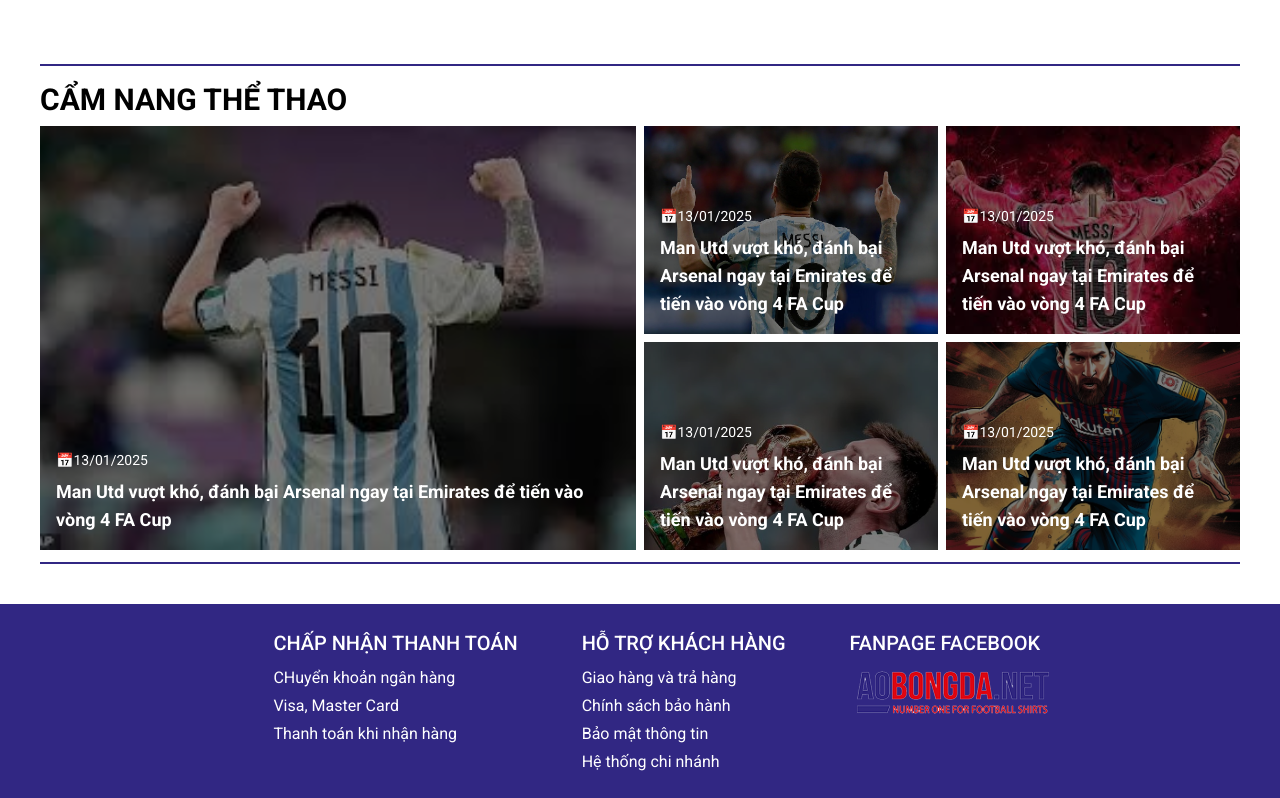
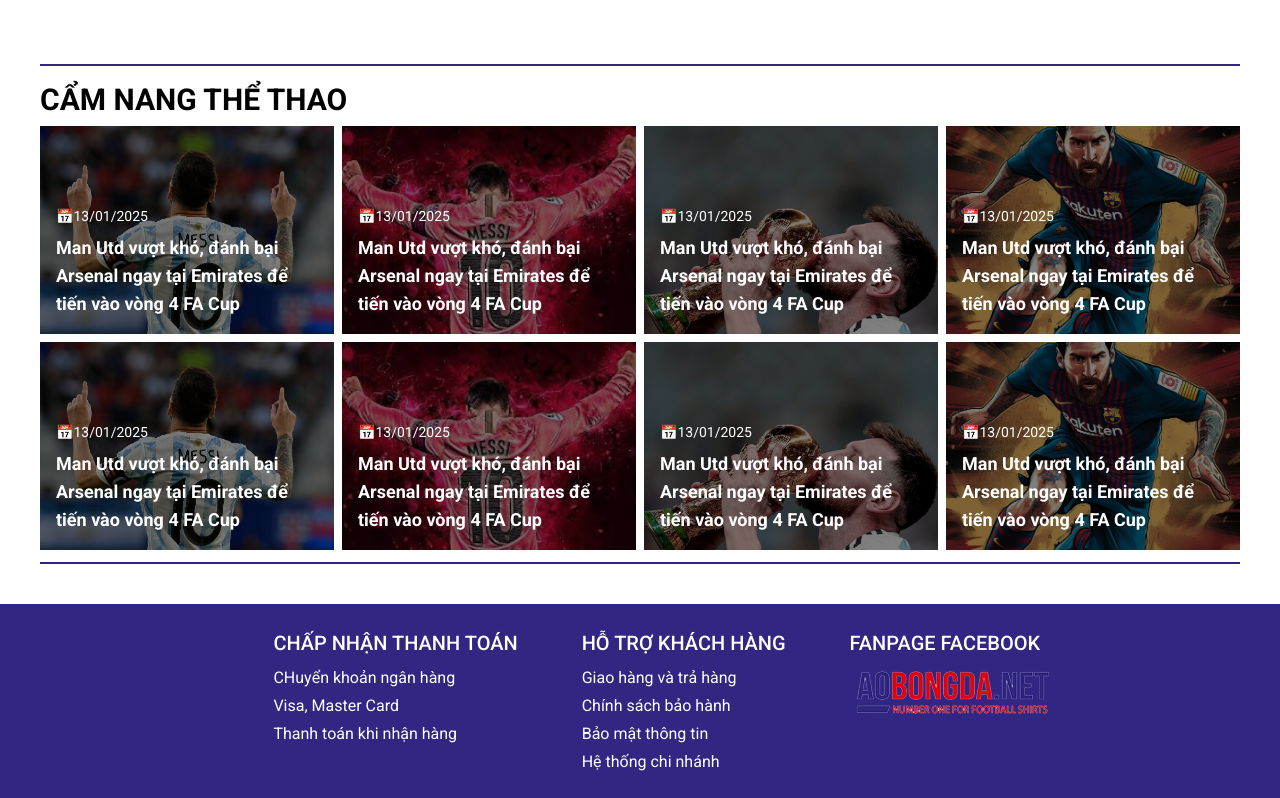
Before and after one commit to lesitoan/sport_ecommerce_web, a React (Vite) app: page / in a window 1280 px wide. Shown: the part 836-1634 px from the top of the page. Built offline with nearby package versions, Linux system fonts and the light colour scheme; no server answers.

Commit message:
finish fe version 1.0.0

```diff
--- a/package.json
+++ b/package.json
@@ -23,6 +23,7 @@
         "react-dom": "^18.3.1",
         "react-hook-form": "^7.53.2",
         "react-icons": "^5.3.0",
+        "react-image-gallery": "^1.4.0",
         "react-router-dom": "^6.27.0",
         "react-slideshow-image": "^4.3.2",
         "react-toastify": "^10.0.6",
--- a/src/pages/ProductsPage.jsx
+++ b/src/pages/ProductsPage.jsx
@@ -25,12 +25,12 @@ const ProductPage = () => {
 
     return (
         <>
-            <h3 className="font-semibold text-lg sm:text-xl md:text-2xl xl:text-3xl mt-5 mb-2 uppercase">
+            {/* <h3 className="font-semibold text-lg sm:text-xl md:text-2xl xl:text-3xl mt-5 mb-2 uppercase">
                 Áo bóng đá câu lạc bộ
-            </h3>
+            </h3> */}
 
             <div className="my-5 flex gap-y-5 flex-col lg:flex-row justify-between items-center text-sm sm:text-base 2xl:text-lg">
-                <ul className="flex justify-start gap-x-2 gap-y-4 lg:w-3/4 flex-wrap">
+                {/* <ul className="flex justify-start gap-x-2 gap-y-4 lg:w-3/4 flex-wrap">
                     <li>
                         <a
                             href="#"
@@ -63,7 +63,7 @@ const ProductPage = () => {
                             Ligue1
                         </a>
                     </li>
-                </ul>
+                </ul> */}
                 <SortSelector />
             </div>
 
--- /dev/null
+++ b/src/ui/ImageSlider .jsx
@@ -0,0 +1,43 @@
+import { useEffect, useRef } from 'react';
+import ImageGallery from 'react-image-gallery';
+import 'react-image-gallery/styles/css/image-gallery.css';
+
+const ImageSlider = ({ images, show, onShow }) => {
+    const imagesRef = useRef(null);
+    useEffect(() => {
+        const handleClickOutside = (event) => {
+            if (imagesRef.current && !imagesRef.current.contains(event.target)) {
+                onShow(false);
+            }
+        };
+
+        document.addEventListener('mousedown', handleClickOutside);
+
+        return () => {
+            document.removeEventListener('mousedown', handleClickOutside);
+        };
+    }, []);
+
+    const newImages = images.map((image) => ({
+        original: image,
+        thumbnail: image,
+    }));
+
+    return (
+        <div
+            className={`${
+                !show && 'hidden'
+            } text-sm sm:text-base fixed top-0 right-0 left-0 z-50 flex justify-center items-center w-full h-full hover:text-black lowercase bg-black/60`}
+        >
+            <div className="w-full md:w-2/5" ref={imagesRef}>
+                <ImageGallery
+                    items={newImages}
+                    showFullscreenButton={true} // Nút phóng to
+                    showPlayButton={false} // Bỏ chế độ tự động chạy
+                />
+            </div>
+        </div>
+    );
+};
+
+export default ImageSlider;
--- a/src/ui/News.jsx
+++ b/src/ui/News.jsx
@@ -4,7 +4,7 @@ const News = () => {
             <hr className="border-t-2 border-main-color mb-2" />
             <h3 className="font-semibold text-xl sm:text-2xl xl:text-3xl mb-2 uppercase mt-4">Cẩm nang thể thao</h3>
             <div className="grid grid-cols-2 sm:grid-cols-4 sm:grid-rows-2 gap-2 auto-cols-min auto-rows-min">
-                <div className="relative bg-amber-400 min-h-52 col-start-1 col-span-2 row-span-full overflow-hidden">
+                {/* <div className="relative bg-amber-400 min-h-52 col-start-1 col-span-2 row-span-full overflow-hidden">
                     <div className="absolute inset-0 bg-black/50 flex items-end p-4">
                         <div className="text-white">
                             <p className="text-sm mb-2 flex items-center">
@@ -16,6 +16,58 @@ const News = () => {
                         </div>
                     </div>
                     <img className="w-full h-full object-cover" src="/messi/5.jfif" alt="photo" />
+                </div> */}
+                <div className="relative bg-amber-400 h-52 overflow-hidden">
+                    <div className="absolute inset-0 bg-black/50 flex items-end p-4">
+                        <div className="text-white">
+                            <p className="text-sm mb-2 flex items-center">
+                                <span clasNames="mr-2">📅</span> 13/01/2025
+                            </p>
+                            <h2 className="text-sm md:text-base xl:text-lg font-bold">
+                                Man Utd vượt khó, đánh bại Arsenal ngay tại Emirates để tiến vào vòng 4 FA Cup
+                            </h2>
+                        </div>
+                    </div>
+                    <img className="w-full h-full object-cover" src="/messi/1.jpg" alt="Ảnh sản phẩm" />
+                </div>
+                <div className="relative bg-amber-400 h-52 overflow-hidden">
+                    <div className="absolute inset-0 bg-black/50 flex items-end p-4">
+                        <div className="text-white">
+                            <p className="text-sm mb-2 flex items-center">
+                                <span clasNames="mr-2">📅</span> 13/01/2025
+                            </p>
+                            <h2 className="text-sm md:text-base xl:text-lg font-bold">
+                                Man Utd vượt khó, đánh bại Arsenal ngay tại Emirates để tiến vào vòng 4 FA Cup
+                            </h2>
+                        </div>
+                    </div>
+                    <img className="w-full h-full object-cover" src="/messi/2.jfif" alt="Ảnh sản phẩm" />
+                </div>
+                <div className="relative bg-amber-400 h-52 overflow-hidden">
+                    <div className="absolute inset-0 bg-black/50 flex items-end p-4">
+                        <div className="text-white">
+                            <p className="text-sm mb-2 flex items-center">
+                                <span clasNames="mr-2">📅</span> 13/01/2025
+                            </p>
+                            <h2 className="text-sm md:text-base xl:text-lg font-bold">
+                                Man Utd vượt khó, đánh bại Arsenal ngay tại Emirates để tiến vào vòng 4 FA Cup
+                            </h2>
+                        </div>
+                    </div>
+                    <img className="w-full h-full object-cover" src="/messi/3.webp" alt="Ảnh sản phẩm" />
+                </div>
+                <div className="relative bg-amber-400 h-52 overflow-hidden">
+                    <div className="absolute inset-0 bg-black/50 flex items-end p-4">
+                        <div className="text-white">
+                            <p className="text-sm mb-2 flex items-center">
+                                <span clasNames="mr-2">📅</span> 13/01/2025
+                            </p>
+                            <h2 className="text-sm md:text-base xl:text-lg font-bold">
+                                Man Utd vượt khó, đánh bại Arsenal ngay tại Emirates để tiến vào vòng 4 FA Cup
+                            </h2>
+                        </div>
+                    </div>
+                    <img className="w-full h-full object-cover" src="/messi/4.webp" alt="Ảnh sản phẩm" />
                 </div>
                 <div className="relative bg-amber-400 h-52 overflow-hidden">
                     <div className="absolute inset-0 bg-black/50 flex items-end p-4">
--- a/src/ui/ProductInfoForm.jsx
+++ b/src/ui/ProductInfoForm.jsx
@@ -8,9 +8,11 @@ import Button from './Button';
 import Option from './Option';
 import { useAddProductToCart } from '../hooks/cartsHook';
 import Modal from './Modal';
+import ImageSlider from './ImageSlider ';
 
 const ProductInfoForm = ({ product }) => {
     const [showModal, setShowModal] = useState(false);
+    const [showImageSlider, setShowImageSlider] = useState(false);
     const navigate = useNavigate();
     const [currAttributes, setCurrAttributes] = useState([]);
     const { addProductToCart, isLoading } = useAddProductToCart();
@@ -59,15 +61,17 @@ const ProductInfoForm = ({ product }) => {
                 </h3>
             </Modal>
 
+            <ImageSlider images={images} show={showImageSlider} onShow={setShowImageSlider} />
+
             <div className="sm:w-1/3">
                 {/* thumnail */}
-                <img src={thumnail} alt="ảnh sản phẩm" />
+                <img src={thumnail} alt="ảnh sản phẩm" onClick={() => setShowImageSlider(true)} />
                 <ul className="flex justify-start gap-2 flex-nowrap mt-3">
                     {images.length > 0 &&
                         images.map((url, index) => {
                             return (
                                 <li className="w-20 cursor-pointer" key={index}>
-                                    <img src={url} alt="ảnh sản phẩm" />
+                                    <img src={url} alt="ảnh sản phẩm" onClick={() => setShowImageSlider(true)} />
                                 </li>
                             );
                         })}
```
Also changed, not shown: 1 other file (tests, documents, lock files or other folders).
